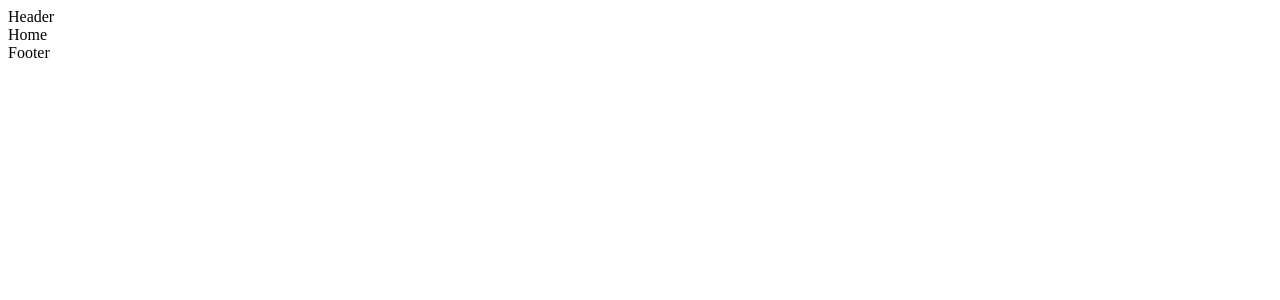
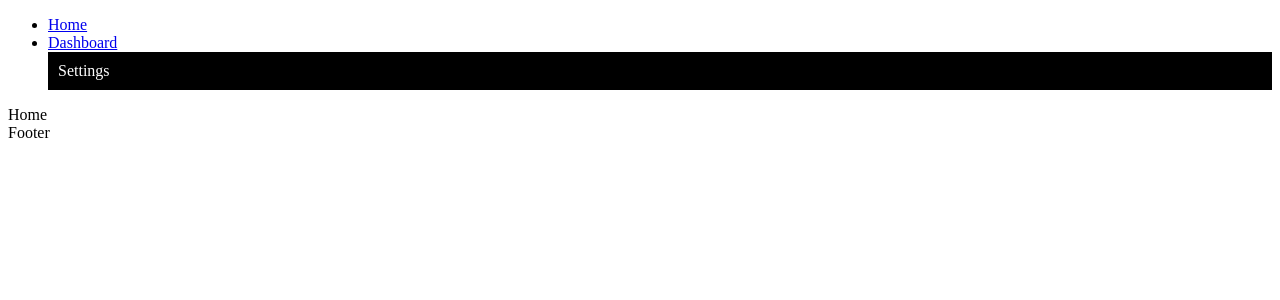
Before and after one commit to Bellukchips/nextjs-learn, a Next.js app: page / in a window 1280 px wide. Shown: the top 300 px of the page. Built offline with nearby package versions, Linux system fonts and the light colour scheme.

Commit message:
feat(link): link and navigation

```diff
--- a/src/app/layout.tsx
+++ b/src/app/layout.tsx
@@ -1,20 +1,46 @@
+"use client";
+import Link from "next/link";
+import { useRouter } from "next/navigation";
+
 export const metadata = {
-  title: 'Next.js',
-  description: 'Generated by Next.js',
-}
+  title: "Next.js",
+  description: "Generated by Next.js",
+};
 
 export default function RootLayout({
   children,
 }: {
-  children: React.ReactNode
+  children: React.ReactNode;
 }) {
+  const router = useRouter();
+  const onClick = (url: string) => {
+    router.push(url);
+  };
   return (
     <html lang="en">
       <body>
-        <div>Header</div>
+        <ul>
+          <li>
+            <Link href="/">Home</Link>
+          </li>
+          <li>
+            <Link href="/dashboard">Dashboard</Link>
+          </li>
+          <li
+            style={{
+              backgroundColor: "#000",
+              color: "#fff",
+              padding: "10px",
+              cursor: "pointer",
+            }}
+            onClick={() => onClick("/settings")}
+          >
+            Settings
+          </li>
+        </ul>
         {children}
         <div>Footer</div>
-        </body>
+      </body>
     </html>
-  )
+  );
 }
```
